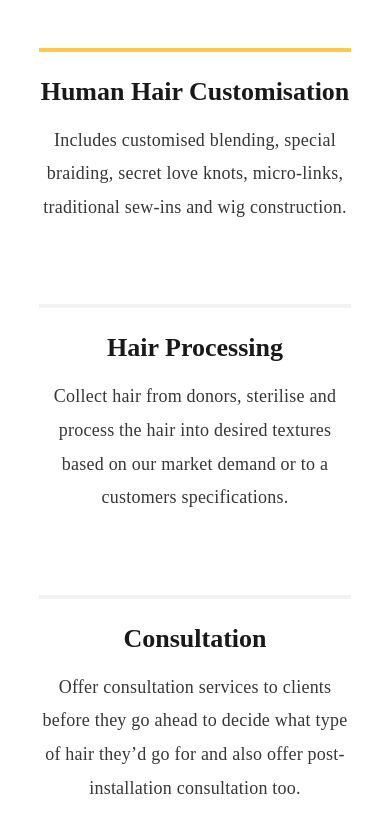
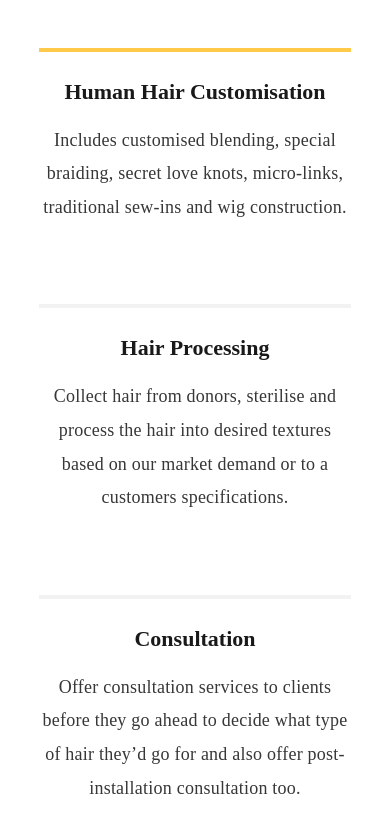
Before and after one commit to thewebguyy/Our-Services, a website: page index.html in a window 390 px wide. Shown: the part 6014-6846 px from the top of the page. Drawn offline with Linux system fonts and the light colour scheme; a web font is replaced by a local one.

Commit message:
updating styling

```diff
--- a/styles.css
+++ b/styles.css
@@ -901,7 +901,7 @@ h3.process {
   }
 
   .service h4 {
-    font-size: 2.6rem;
+    font-size: 2.2rem;
   }
 
   .service p {
```
Also changed, not shown: Why.html (+1 -1 lines).
